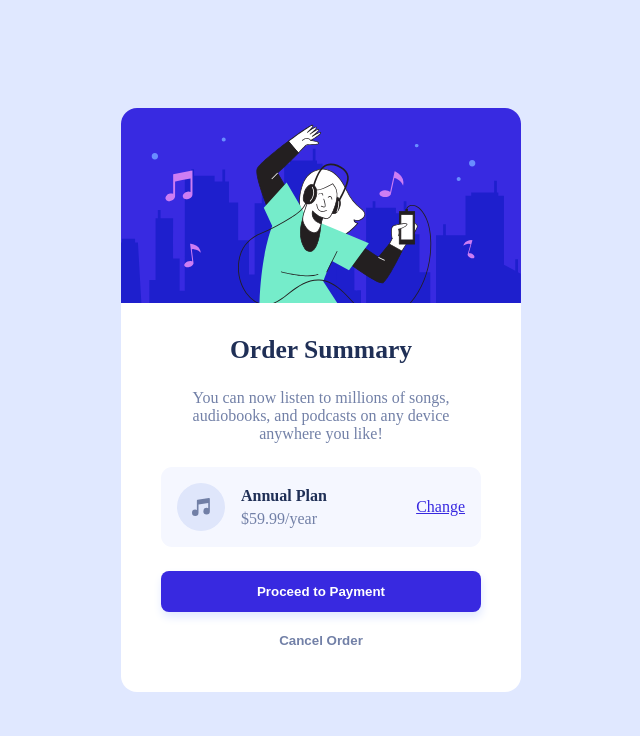
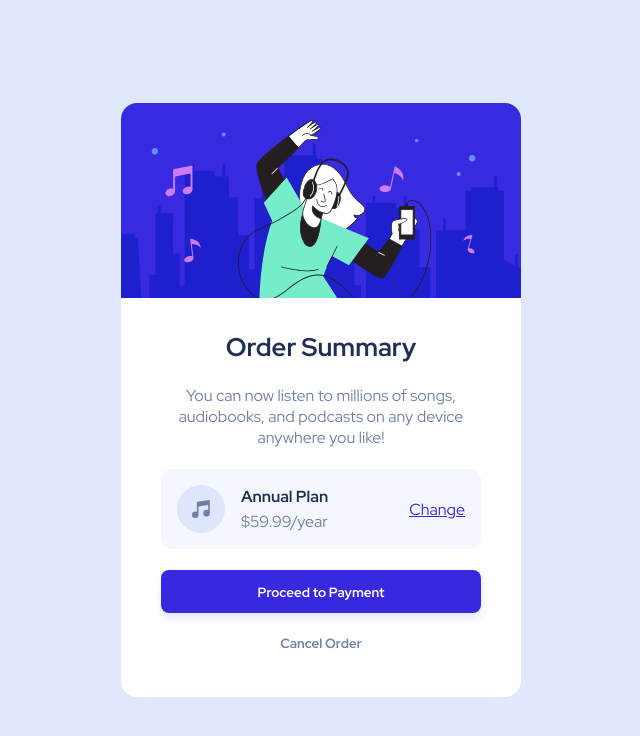
Before and after one commit to Maestershadow/ORDER-SUMMARY-CHALLENGE, a plain HTML site: page index.html in a window 1280 px wide. Shown: the whole page, without its empty margins (319-959 px from the left). Drawn offline with Linux system fonts and the light colour scheme.

Commit message:
font added

```diff
--- a/style.css
+++ b/style.css
@@ -1,3 +1,6 @@
+@import url('https://fonts.googleapis.com/css2?family=Red+Hat+Display:wght@400;500;700&display=swap');
+
+
 :root
 {
     /* Colors */
@@ -37,6 +40,7 @@ body
     place-content: center;
     background-color: var(--clr-pale-blue);
     font-size: var(--fs-100);
+    font-family: 'Red Hat Display', sans-serif;
 }
 
 main
@@ -74,7 +78,7 @@ h2
     display: flex;
     flex-direction: column;
     align-items: center;
-    gap: 1.5rem;
+    gap: 1.3rem;
 }
 
 .plan
@@ -100,7 +104,7 @@ h2
 {
     display: flex;
     flex-direction: column;
-    gap: 0.3rem;
+    gap: 0.2rem;
 }
 
 .plan >  p
@@ -125,7 +129,7 @@ h2
 
 .buttons button
 {
-
+    font-family: inherit;
     padding-block: 0.8rem;
     border-radius: 0.5rem;
     width: 100%;
@@ -150,3 +154,11 @@ h2
 {
     text-align: center;
 }
+
+
+@media (max-width: 29rem) {
+    main
+    {
+        width: 88vw;
+    }
+}
```
